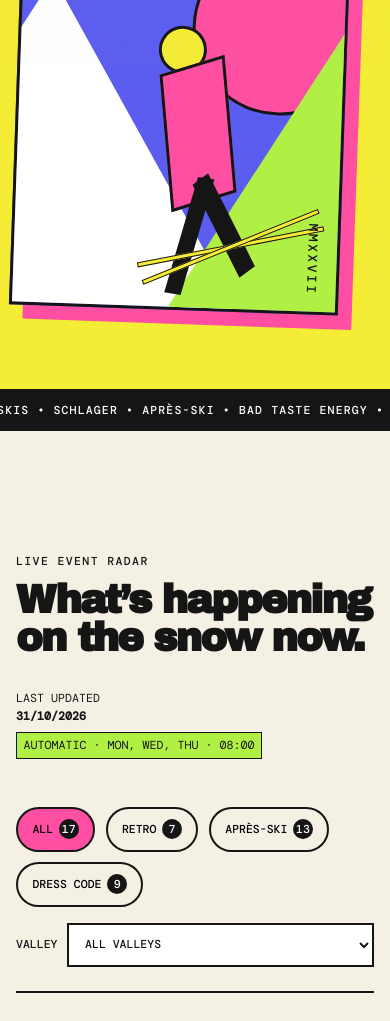
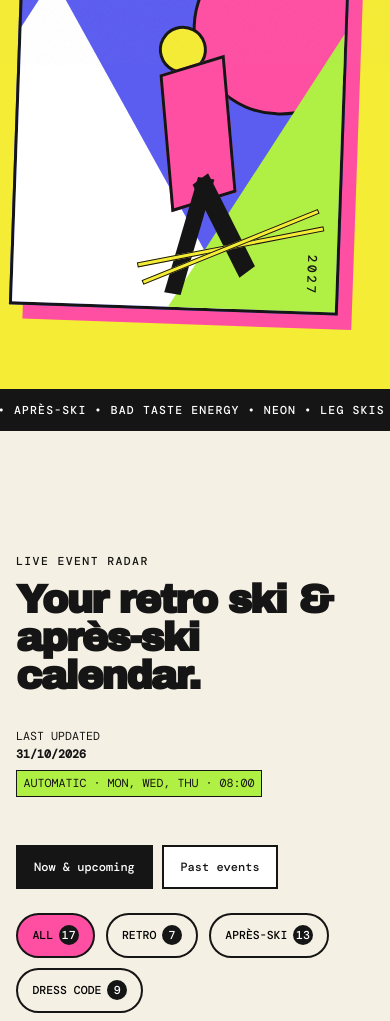
Before and after one commit to Dizzle0987/alto-adige-retro-ski-events, a plain HTML site: page dist/index.html in a window 390 px wide. Shown: the part 779-1800 px from the top of the page. Drawn offline with nearby package versions, Linux system fonts and the light colour scheme.

Commit message:
Add dynamic seasons, event archive and ongoing focus; loop ticker seamlessly

```diff
--- a/dist/app.js
+++ b/dist/app.js
@@ -1,3 +1,5 @@
+import { calendarState, eventPeriod } from "./calendar.mjs";
+
 const eventList = document.querySelector(".event-list");
 const socialList = document.querySelector(".social-links");
 const filters = [...document.querySelectorAll(".filter")];
@@ -5,17 +7,23 @@ const valleySelect = document.querySelector("#valley-select");
 const languageButtons = [...document.querySelectorAll(".language-button")];
 const emptyState = document.querySelector(".empty-state");
 const supportedLanguages = ["it", "de", "en"];
+const periodButtons = [...document.querySelectorAll("[data-period]")];
+let currentPeriod = "current";
+let calendar = calendarState();
 
 const copy = {
   it: {
     pageTitle: "Retro Ski & Après — Alto Adige",
     description: "Radar aggiornato di feste retro, vintage ski e après-ski in Alto Adige, con date, luoghi e fonti ufficiali.",
     skipLink: "Vai agli eventi", mainNavLabel: "Navigazione principale", brandLabel: "Retro Ski, torna all'inizio",
-    languageLabel: "Lingua", posterLabel: "Poster decorativo con sciatore stilizzato", season: "stagione 2026/27",
+    languageLabel: "Lingua", posterLabel: "Poster decorativo con sciatore stilizzato", season: "stagione {season}",
+    periodLabel: "Periodo degli eventi", currentEvents: "In corso e prossimi", pastEvents: "Eventi passati",
+    archiveNote: "Storico degli ultimi 12 mesi.", ongoingTitle: "Succede adesso", upcomingTitle: "I prossimi appuntamenti",
+    ongoingBadge: "In corso", emptyPast: "Nessun evento passato negli ultimi 12 mesi con questi filtri.",
     heroLine1: "BRUTTI SCI.", heroLine2: "BELLE FESTE.",
     heroLede: "Un radar in continuo aggiornamento per feste retro, vintage ski e après-ski in Alto Adige. Date, luoghi e fonti ufficiali, senza caccia al flyer.",
     eventsCta: "Vedi gli eventi", socialCta: "Radar social", eventsKicker: "Radar eventi live",
-    eventsTitle: "Cosa succede sulla neve, adesso.", lastUpdated: "Ultimo aggiornamento",
+    eventsTitle: "La tua agenda retro ski & après-ski.", lastUpdated: "Ultimo aggiornamento",
     autoUpdateBadge: "Automatico · lun, mer, gio · 08:00", filterLabel: "Filtra per atmosfera",
     filterAll: "Tutto", filterRetro: "Retro", filterApres: "Après-ski", filterCostume: "Dress code",
     valleyLabel: "Valle", valleyFilterLabel: "Filtra per valle", allValleys: "Tutte le valli",
@@ -35,11 +43,14 @@ const copy = {
     pageTitle: "Retro Ski & Après — Südtirol",
     description: "Laufend aktualisierter Radar für Retro-Ski- und Après-Ski-Partys in Südtirol – mit Daten, Orten und offiziellen Quellen.",
     skipLink: "Zu den Events", mainNavLabel: "Hauptnavigation", brandLabel: "Retro Ski, zurück zum Anfang",
-    languageLabel: "Sprache", posterLabel: "Dekoratives Poster mit stilisiertem Skifahrer", season: "Saison 2026/27",
+    languageLabel: "Sprache", posterLabel: "Dekoratives Poster mit stilisiertem Skifahrer", season: "Saison {season}",
+    periodLabel: "Event-Zeitraum", currentEvents: "Aktuell & demnächst", pastEvents: "Vergangene Events",
+    archiveNote: "Rückblick auf die letzten 12 Monate.", ongoingTitle: "Jetzt los", upcomingTitle: "Die nächsten Termine",
+    ongoingBadge: "Findet gerade statt", emptyPast: "Keine vergangenen Events der letzten 12 Monate für diese Filter.",
     heroLine1: "SCHRÄGE SKI.", heroLine2: "GUTE PARTYS.",
     heroLede: "Ein laufend aktualisierter Radar für Retro-Ski-, Vintage- und Après-Ski-Partys in Südtirol. Daten, Orte und offizielle Quellen – ohne Flyer-Suche.",
     eventsCta: "Events ansehen", socialCta: "Social-Radar", eventsKicker: "Live-Event-Radar",
-    eventsTitle: "Was jetzt im Schnee passiert.", lastUpdated: "Zuletzt aktualisiert",
+    eventsTitle: "Dein Kalender für Retro-Ski & Après-Ski.", lastUpdated: "Zuletzt aktualisiert",
     autoUpdateBadge: "Automatisch · Mo, Mi, Do · 08:00", filterLabel: "Nach Stimmung filtern",
     filterAll: "Alle", filterRetro: "Retro", filterApres: "Après-Ski", filterCostume: "Dresscode",
     valleyLabel: "Tal", valleyFilterLabel: "Nach Tal filtern", allValleys: "Alle Täler",
@@ -59,11 +70,14 @@ const copy = {
     pageTitle: "Retro Ski & Après — South Tyrol",
     description: "A continuously updated radar for retro ski and après-ski parties in South Tyrol, with dates, places and official sources.",
     skipLink: "Skip to events", mainNavLabel: "Main navigation", brandLabel: "Retro Ski, back to top",
-    languageLabel: "Language", posterLabel: "Decorative poster with a stylised skier", season: "2026/27 season",
+    languageLabel: "Language", posterLabel: "Decorative poster with a stylised skier", season: "{season} season",
+    periodLabel: "Event period", currentEvents: "Now & upcoming", pastEvents: "Past events",
+    archiveNote: "An archive of the last 12 months.", ongoingTitle: "Happening now", upcomingTitle: "Coming up next",
+    ongoingBadge: "Happening now", emptyPast: "No past events in the last 12 months match these filters.",
     heroLine1: "BAD SKIS.", heroLine2: "GREAT PARTIES.",
     heroLede: "A continuously updated radar for retro ski, vintage and après-ski parties in South Tyrol. Dates, places and official sources — no flyer hunting required.",
     eventsCta: "See the events", socialCta: "Social radar", eventsKicker: "Live event radar",
-    eventsTitle: "What’s happening on the snow now.", lastUpdated: "Last updated",
+    eventsTitle: "Your retro ski & après-ski calendar.", lastUpdated: "Last updated",
     autoUpdateBadge: "Automatic · Mon, Wed, Thu · 08:00", filterLabel: "Filter by mood",
     filterAll: "All", filterRetro: "Retro", filterApres: "Après-ski", filterCostume: "Dress code",
     valleyLabel: "Valley", valleyFilterLabel: "Filter by valley", allValleys: "All valleys",
@@ -198,6 +212,7 @@ let currentLanguage = "it";
 let currentFilter = "all";
 let currentValley = "all";
 let cachedEvents = [];
+let eventsLoaded = false;
 let lastChecked = "";
 
 const element = (tag, className, text) => {
@@ -281,6 +296,10 @@ const renderEvent = (rawEvent) => {
   date.append(element("span", "", formattedDate.days), element("strong", "", formattedDate.months), element("small", "", formattedDate.year));
   const main = element("div", "event-main");
   const tags = element("div", "tags");
+  if (eventPeriod(event, calendar.today) === "ongoing") {
+    article.classList.add("is-ongoing");
+    tags.append(element("span", "ongoing-badge", copy[currentLanguage].ongoingBadge));
+  }
   event.tags.forEach((tag) => tags.append(element("span", "", tag)));
   main.append(tags, element("h3", "", event.title), element("p", "", event.summary), element("p", "place", event.place));
   const links = element("div", "event-links");
@@ -296,8 +315,8 @@ const socialHandle = (url) => {
   catch { return url; }
 };
 
-const renderSocialRadar = () => {
-  const urls = [...new Set(cachedEvents.map((event) => event.social).filter(Boolean))];
+const renderSocialRadar = (events) => {
+  const urls = [...new Set(events.map((event) => event.social).filter(Boolean))];
   if (!urls.length) {
     socialList.replaceChildren(element("p", "social-empty", copy[currentLanguage].noSocial));
     return;
@@ -312,19 +331,19 @@ const renderSocialRadar = () => {
 const updateCounts = () => {
   filters.forEach((button) => {
     const category = button.dataset.filter;
-    const eventsInValley = cachedEvents.filter((event) => currentValley === "all" || valleyKeyFor(event) === currentValley);
+    const eventsInValley = periodEvents().filter((event) => currentValley === "all" || valleyKeyFor(event) === currentValley);
     const count = category === "all" ? eventsInValley.length : eventsInValley.filter((event) => event.categories.includes(category)).length;
     button.querySelector(".filter-count").textContent = count;
   });
 };
 
 const renderValleyOptions = () => {
-  const keys = [...new Set(cachedEvents.map(valleyKeyFor))]
+  const keys = [...new Set(periodEvents().map(valleyKeyFor))]
     .sort((a, b) => valleyLabels[a][currentLanguage].localeCompare(valleyLabels[b][currentLanguage]));
   const allOption = element("option", "", copy[currentLanguage].allValleys);
   allOption.value = "all";
   const options = keys.map((key) => {
-    const count = cachedEvents.filter((event) => valleyKeyFor(event) === key).length;
+    const count = periodEvents().filter((event) => valleyKeyFor(event) === key).length;
     const option = element("option", "", `${valleyLabels[key][currentLanguage]} · ${count}`);
     option.value = key;
     return option;
@@ -336,21 +355,17 @@ const renderValleyOptions = () => {
 
 const applyFilter = (selected) => {
   currentFilter = selected;
-  let visible = 0;
   filters.forEach((button) => {
     const active = button.dataset.filter === selected;
     button.classList.toggle("is-active", active);
     button.setAttribute("aria-pressed", String(active));
   });
-  document.querySelectorAll(".event-card").forEach((card) => {
-    const matchesMood = selected === "all" || card.dataset.categories.split(" ").includes(selected);
-    const matchesValley = currentValley === "all" || card.dataset.valley === currentValley;
-    const show = matchesMood && matchesValley;
-    card.hidden = !show;
-    if (show) visible += 1;
-  });
-  emptyState.hidden = visible !== 0;
+  renderEvents();
 };
+
+const periodEvents = () => cachedEvents.filter((event) => currentPeriod === "past"
+  ? event.end < calendar.today && event.end >= calendar.archiveCutoff
+  : event.end >= calendar.today);
 
 const formatCheckedDate = (isoDate) => {
   if (!isoDate) return "—";
@@ -359,11 +374,37 @@ const formatCheckedDate = (isoDate) => {
 };
 
 const renderEvents = () => {
-  eventList.replaceChildren(...cachedEvents.map(renderEvent));
   renderValleyOptions();
   updateCounts();
-  applyFilter(currentFilter);
-  renderSocialRadar();
+  const events = periodEvents().filter((event) =>
+    (currentFilter === "all" || event.categories.includes(currentFilter)) &&
+    (currentValley === "all" || valleyKeyFor(event) === currentValley));
+  eventList.replaceChildren();
+  if (currentPeriod === "past") {
+    eventList.append(...events.sort((a, b) => b.end.localeCompare(a.end)).map(renderEvent));
+  } else {
+    const ongoing = events.filter((event) => eventPeriod(event, calendar.today) === "ongoing");
+    const upcoming = events.filter((event) => eventPeriod(event, calendar.today) === "upcoming");
+    if (ongoing.length) {
+      const focus = element("section", "ongoing-events");
+      focus.setAttribute("aria-labelledby", "ongoing-heading");
+      const heading = element("h3", "event-group-heading", copy[currentLanguage].ongoingTitle);
+      heading.id = "ongoing-heading";
+      focus.append(heading, ...ongoing.map(renderEvent));
+      eventList.append(focus);
+      if (upcoming.length) eventList.append(element("h3", "event-group-heading", copy[currentLanguage].upcomingTitle));
+    }
+    eventList.append(...upcoming.map(renderEvent));
+  }
+  periodButtons.forEach((button) => {
+    const active = button.dataset.period === currentPeriod;
+    button.classList.toggle("is-active", active);
+    button.setAttribute("aria-pressed", String(active));
+  });
+  document.querySelector(".archive-note").hidden = currentPeriod !== "past";
+  emptyState.textContent = copy[currentLanguage][currentPeriod === "past" ? "emptyPast" : "emptyEvents"];
+  emptyState.hidden = events.length !== 0;
+  renderSocialRadar(events);
 };
 
 const translatePage = () => {
@@ -373,7 +414,7 @@ const translatePage = () => {
   document.querySelector('meta[name="description"]').content = dictionary.description;
   document.querySelectorAll("[data-i18n]").forEach((node) => {
     const value = dictionary[node.dataset.i18n];
-    if (value) node.textContent = value;
+    if (value) node.textContent = value.replace("{season}", calendar.season);
   });
   document.querySelectorAll("[data-i18n-aria-label]").forEach((node) => {
     const value = dictionary[node.dataset.i18nAriaLabel];
@@ -385,13 +426,14 @@ const translatePage = () => {
     button.setAttribute("aria-pressed", String(active));
   });
   document.querySelector("[data-last-checked]").textContent = formatCheckedDate(lastChecked);
+  document.querySelector("[data-season-year]").textContent = calendar.seasonEnd;
 };
 
 const setLanguage = (language, persist = false) => {
   currentLanguage = supportedLanguages.includes(language) ? language : "en";
   if (persist) localStorage.setItem("retro-ski-language", currentLanguage);
   translatePage();
-  if (cachedEvents.length) renderEvents();
+  if (eventsLoaded) renderEvents();
 };
 
 const preferredLanguage = () => {
@@ -407,6 +449,7 @@ const loadEvents = async () => {
     if (!response.ok) throw new Error(`HTTP ${response.status}`);
     const data = await response.json();
     cachedEvents = [...data.events].sort((a, b) => a.start.localeCompare(b.start));
+    eventsLoaded = true;
     lastChecked = data.lastChecked;
     translatePage();
     renderEvents();
@@ -422,6 +465,18 @@ valleySelect.addEventListener("change", () => {
   updateCounts();
   applyFilter(currentFilter);
 });
+periodButtons.forEach((button) => button.addEventListener("click", () => {
+  currentPeriod = button.dataset.period;
+  renderEvents();
+}));
+setInterval(() => {
+  const next = calendarState();
+  if (next.today !== calendar.today) {
+    calendar = next;
+    translatePage();
+    renderEvents();
+  }
+}, 60000);
 languageButtons.forEach((button) => button.addEventListener("click", () => setLanguage(button.dataset.language, true)));
 setLanguage(preferredLanguage());
 loadEvents();
--- /dev/null
+++ b/dist/calendar.mjs
@@ -0,0 +1,20 @@
+export const calendarState = (now = new Date()) => {
+  const parts = Object.fromEntries(new Intl.DateTimeFormat("en-CA", {
+    timeZone: "Europe/Rome", year: "numeric", month: "2-digit", day: "2-digit",
+  }).formatToParts(now).map(({ type, value }) => [type, value]));
+  const today = `${parts.year}-${parts.month}-${parts.day}`;
+  const year = Number(parts.year);
+  // From May onward, look ahead to the next winter; through April, show the current winter.
+  const seasonStart = Number(parts.month) >= 5 ? year : year - 1;
+  const cutoff = new Date(`${today}T12:00:00Z`);
+  cutoff.setUTCFullYear(year - 1);
+  return {
+    today,
+    archiveCutoff: cutoff.toISOString().slice(0, 10),
+    season: `${seasonStart}/${String(seasonStart + 1).slice(-2)}`,
+    seasonEnd: seasonStart + 1,
+  };
+};
+
+export const eventPeriod = (event, today) => event.end < today
+  ? "past" : event.start <= today ? "ongoing" : "upcoming";
--- a/dist/index.html
+++ b/dist/index.html
@@ -22,7 +22,7 @@
       href="https://fonts.googleapis.com/css2?family=Archivo+Black&amp;family=DM+Mono:wght@400;500&amp;family=Manrope:wght@400;600;700&amp;display=swap"
       rel="stylesheet"
     />
-    <link rel="stylesheet" href="styles.css?v=6" />
+    <link rel="stylesheet" href="styles.css?v=7" />
   </head>
   <body>
     <a class="skip-link" href="#eventi" data-i18n="skipLink">Vai agli eventi</a>
@@ -45,7 +45,7 @@
 
       <div class="hero-grid" id="top">
         <div class="hero-copy">
-          <p class="eyebrow"><span></span> <span data-i18n="season">stagione 2026/27</span></p>
+          <p class="eyebrow"><span></span> <span data-i18n="season">stagione sciistica</span></p>
           <h1><span data-i18n="heroLine1">BRUTTI SCI.</span><br /><em data-i18n="heroLine2">BELLE FESTE.</em></h1>
           <p class="lede" data-i18n="heroLede">Un radar in continuo aggiornamento per feste retro, vintage ski e après-ski in Alto Adige. Date, luoghi e fonti ufficiali, senza caccia al flyer.</p>
           <div class="hero-actions">
@@ -65,12 +65,12 @@
             <span class="ski ski-two"></span>
           </div>
           <span class="poster-stamp">NO CARVING<br />JUST VIBES</span>
-          <span class="poster-year">MMXXVII</span>
+          <span class="poster-year" data-season-year></span>
         </div>
       </div>
 
       <div class="ticker" aria-hidden="true">
-        <div>NEON • LEG SKIS • SCHLAGER • APRÈS-SKI • BAD TASTE ENERGY • NEON • LEG SKIS • SCHLAGER • APRÈS-SKI •</div>
+        <div class="ticker-track"><span class="ticker-copy">NEON • LEG SKIS • SCHLAGER • APRÈS-SKI • BAD TASTE ENERGY • NEON • LEG SKIS • SCHLAGER • APRÈS-SKI • BAD TASTE ENERGY • </span><span class="ticker-copy">NEON • LEG SKIS • SCHLAGER • APRÈS-SKI • BAD TASTE ENERGY • NEON • LEG SKIS • SCHLAGER • APRÈS-SKI • BAD TASTE ENERGY • </span></div>
       </div>
     </header>
 
@@ -79,7 +79,7 @@
         <div class="section-heading">
           <div>
             <p class="kicker" data-i18n="eventsKicker">Radar eventi live</p>
-            <h2 data-i18n="eventsTitle">Cosa succede sulla neve, adesso.</h2>
+            <h2 data-i18n="eventsTitle">La tua agenda retro ski &amp; après-ski.</h2>
           </div>
           <p class="updated">
             <span data-i18n="lastUpdated">Ultimo aggiornamento</span><br /><strong data-last-checked>30.10.2026</strong><br />
@@ -87,6 +87,11 @@
           </p>
         </div>
 
+        <div class="period-tabs" role="group" data-i18n-aria-label="periodLabel" aria-label="Periodo degli eventi">
+          <button type="button" class="period-button is-active" data-period="current" aria-pressed="true" data-i18n="currentEvents">In corso e prossimi</button>
+          <button type="button" class="period-button" data-period="past" aria-pressed="false" data-i18n="pastEvents">Eventi passati</button>
+        </div>
+        <p class="archive-note" data-i18n="archiveNote" hidden>Storico degli ultimi 12 mesi.</p>
         <div class="filter-bar">
           <div class="filters" role="group" aria-label="Filtra per atmosfera" data-i18n-aria-label="filterLabel">
             <button class="filter is-active" type="button" data-filter="all" aria-pressed="true"><span class="filter-label" data-i18n="filterAll">Tutto</span><span class="filter-count">–</span></button>
@@ -124,6 +129,6 @@
       <a href="#top"><span data-i18n="backToTop">Torna su</span> ↑</a>
     </footer>
 
-    <script src="app.js?v=15"></script>
+    <script type="module" src="app.js?v=16"></script>
   </body>
 </html>
--- a/dist/styles.css
+++ b/dist/styles.css
@@ -63,7 +63,8 @@ h1 em { color: var(--pink); font-style: normal; -webkit-text-stroke: 2px var(--i
 .poster-stamp { position: absolute; left: 1rem; top: 1rem; padding: .6rem; font: 500 .72rem/1.2 "DM Mono", monospace; background: white; border: var(--line); transform: rotate(-7deg); }
 .poster-year { position: absolute; right: 1rem; bottom: 1rem; writing-mode: vertical-rl; font: 500 .8rem "DM Mono", monospace; letter-spacing: .2em; }
 .ticker { overflow: hidden; border-top: var(--line); background: var(--ink); color: white; white-space: nowrap; }
-.ticker div { width: max-content; padding: .7rem 0; font: 500 .72rem "DM Mono", monospace; letter-spacing: .1em; animation: ticker 22s linear infinite; }
+.ticker-track { display: flex; width: max-content; padding: .7rem 0; font: 500 .72rem "DM Mono", monospace; letter-spacing: .1em; animation: ticker 22s linear infinite; }
+.ticker-copy { flex: 0 0 auto; min-width: 100vw; white-space: pre; }
 @keyframes ticker { to { transform: translateX(-50%); } }
 
 main { background: var(--paper); }
@@ -80,6 +81,14 @@ h2 { max-width: 860px; font-family: "Archivo Black", sans-serif; font-size: clam
 .valley-filter { display: flex; flex: 0 0 auto; align-items: center; gap: .6rem; font: 500 .72rem "DM Mono", monospace; text-transform: uppercase; }
 .valley-filter select { min-height: 44px; max-width: 250px; padding: .6rem 2.2rem .6rem .75rem; border: var(--line); border-radius: 0; background: white; color: var(--ink); font: 500 .72rem "DM Mono", monospace; text-transform: uppercase; }
 .event-list { border-top: var(--line); }
+.period-tabs { display: flex; flex-wrap: wrap; gap: .6rem; margin-bottom: 1.5rem; }
+.period-button { cursor: pointer; min-height: 44px; padding: .7rem 1rem; border: var(--line); background: white; color: var(--ink); font: 500 .75rem "DM Mono", monospace; }
+.period-button.is-active { background: var(--ink); color: white; }
+.archive-note { font: 500 .8rem "DM Mono", monospace; margin-bottom: 1.5rem; }
+.event-group-heading { font: 400 1.3rem "Archivo Black", sans-serif; margin: 0; padding: 1.5rem 0; }
+.ongoing-events { background: var(--acid); padding: 0 1.5rem; border: var(--line); margin: 1rem 0 2rem; box-shadow: 5px 5px 0 var(--ink); }
+.ongoing-events .event-card:last-child { border-bottom: 0; }
+.tags .ongoing-badge { background: white; color: var(--ink); border: 1px solid var(--ink); }
 .event-card { display: grid; grid-template-columns: 155px 1fr minmax(180px, 250px); gap: 2rem; align-items: center; padding: 2rem 0; border-bottom: var(--line); transition: background-color .18s; }
 .event-card:hover { background: color-mix(in srgb, var(--accent) 16%, transparent); }
 .event-card[hidden] { display: none; }
@@ -126,4 +135,4 @@ footer p { margin: 0; }
   .date-block { width: 135px; }.event-links { grid-column: 1; }
   footer { gap: 1rem; align-items: flex-start; }
 }
-@media (prefers-reduced-motion: reduce) { html { scroll-behavior: auto; } .ticker div { animation: none; } * { transition: none !important; } }
+@media (prefers-reduced-motion: reduce) { html { scroll-behavior: auto; } .ticker-track { animation: none; } * { transition: none !important; } }
```
Also changed, not shown: scripts/update-events.mjs (+7 -1 lines), 1 other file.
